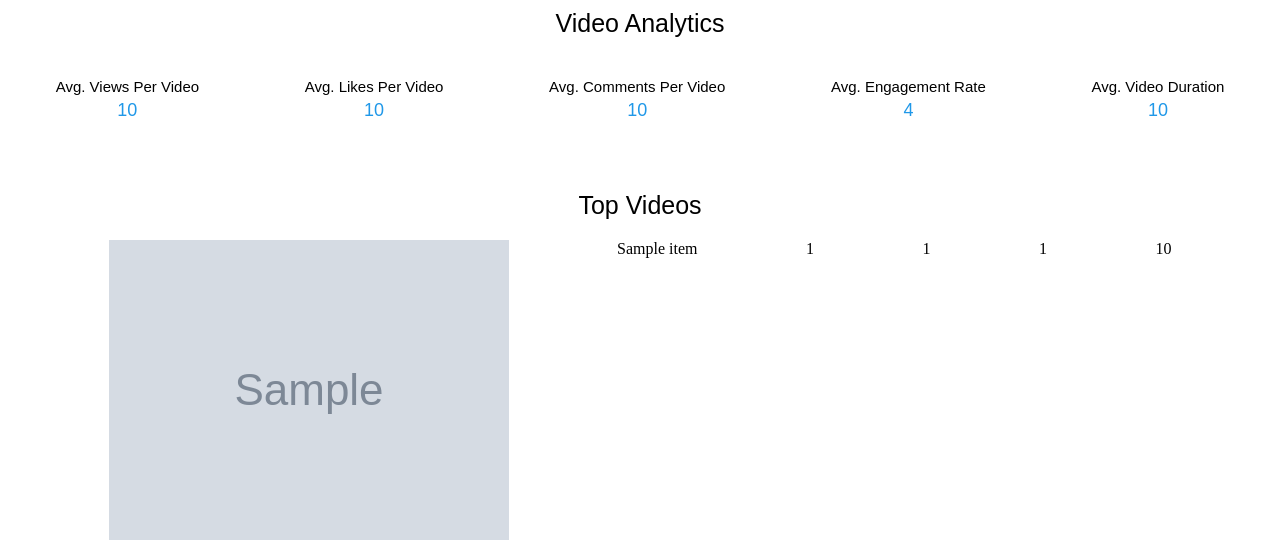
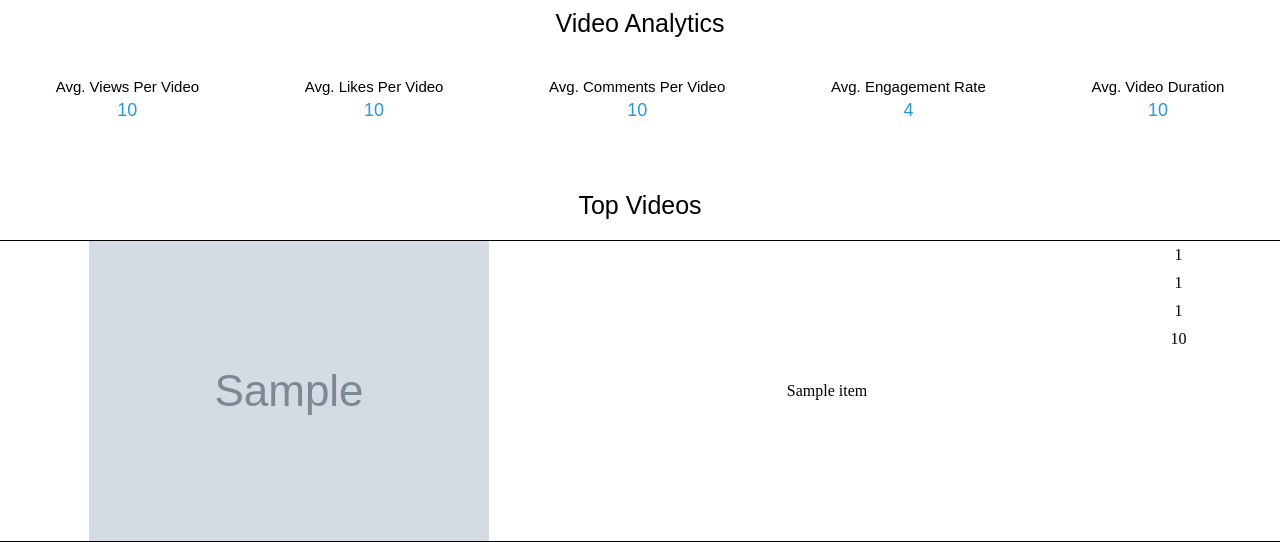
Before and after one commit to gabrieltsferreira/YTChannelDataExtractor, a Flask app: template templates/results.html in a window 1280 px wide. Shown: the part 1093-1635 px from the top of the page. Run offline with Flask 3, Linux system fonts and the light colour scheme; the template is opened without the code that fills it: most values are stand-ins (such as "Sample title", 1, 10 or a date in 2020); grey boxes marked "Sample" are stand-in pictures; some libraries are stand-ins or nearby versions.

Commit message:
top videos layout adjustments

```diff
--- a/static/css/results.css
+++ b/static/css/results.css
@@ -135,3 +135,44 @@ body{
     justify-content: center;
     padding-top: 5px;
 }
+
+
+.top-videos-content{
+
+}
+
+
+.top-videos-row{
+    display: flex;
+    justify-content: space-evenly;
+    border-top: 1px solid black;
+    border-bottom: 1px solid black;
+}
+
+.top-videos-row-item{
+    max-width: 100vw;
+}
+
+.video-thumbnail{
+    display: flex;
+    justify-content: center;
+    align-items: center;
+}
+
+.video-title{
+    display: flex;
+    justify-content: center;
+    align-items: center;
+    width: 500px;
+}
+
+.video-stats{
+    align-items: center;
+}
+
+.video-stats-item{
+    display: flex;
+    justify-content: center;
+    align-items: center;
+    padding: 5px;
+}
--- a/templates/results.html
+++ b/templates/results.html
@@ -179,17 +179,38 @@
                     Top Videos
                 </div>
             </div>
-            <div class="">
-                {% for item in insights['top_videos'] %}
-                <div class="analytics-info-row">
-                    <img src="{{ item['thumbnail_url'] }}">
-                    <div class="">{{ item['title'] }}</div>
-                    <div class="">{{ item['viewCount'] }}</div>
-                    <div class="">{{ item['likeCount'] }}</div>
-                    <div class="">{{ item['commentCount'] }}</div>
-                    <div class="">{{ item['duration'] }}</div>
+            <div class="top-videos-content">
+                <div class="top-videos-row-item">
+                    {% for item in insights['top_videos'] %}
+                        <div class="top-videos-row">
+                            <div class="video-thumbnail">
+                                <img src="{{ item['thumbnail_url'] }}">
+                            </div>
+
+                            <div class="video-title">
+                                {{ item['title'] }}
+                            </div>
+
+                            <div class="video-stats">
+                                <div class="video-stats-item">
+                                    {{ item['viewCount'] }}
+                                </div>
+
+                                <div class="video-stats-item">
+                                    {{ item['likeCount'] }}
+                                </div>
+
+                                <div class="video-stats-item">
+                                    {{ item['commentCount'] }}
+                                </div>
+
+                                <div class="video-stats-item">
+                                    {{ item['duration'] }}
+                                </div>
+                            </div>
+                        </div>
+                    {% endfor %}
                 </div>
-                {% endfor %}
             </div>
         </div>
     </div>
```
Also changed, not shown: channel_stats.py (+12 -3 lines).
